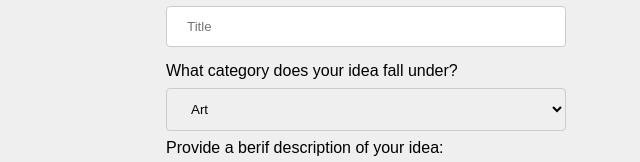
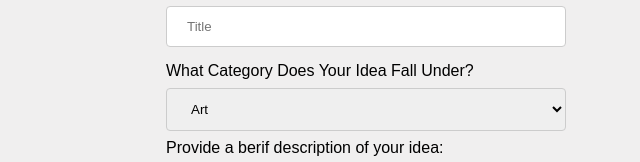
Before and after one commit to Nabil244/deco1016-website, a plain HTML site: page web 2nd flow.html in a window 1280 px wide. Shown: the part 537-699 px from the top of the page, 292-932 px from the left. Drawn offline with Linux system fonts and the light colour scheme.

Commit message:
web 2nd flow
letters

```diff
--- a/web 2nd flow.html
+++ b/web 2nd flow.html
@@ -36,7 +36,7 @@
             <label for="Ititle">Give your idea a title:</label>
             <input type="text" id="Ititle" name="title" placeholder="Title">
 
-            <label for="country">What category does your idea fall under?</label>
+            <label for="country">What Category Does Your Idea Fall Under?</label>
             <select id="category" name="category">
               <option value="art">Art</option>
               <option value="design">Design</option>
```
